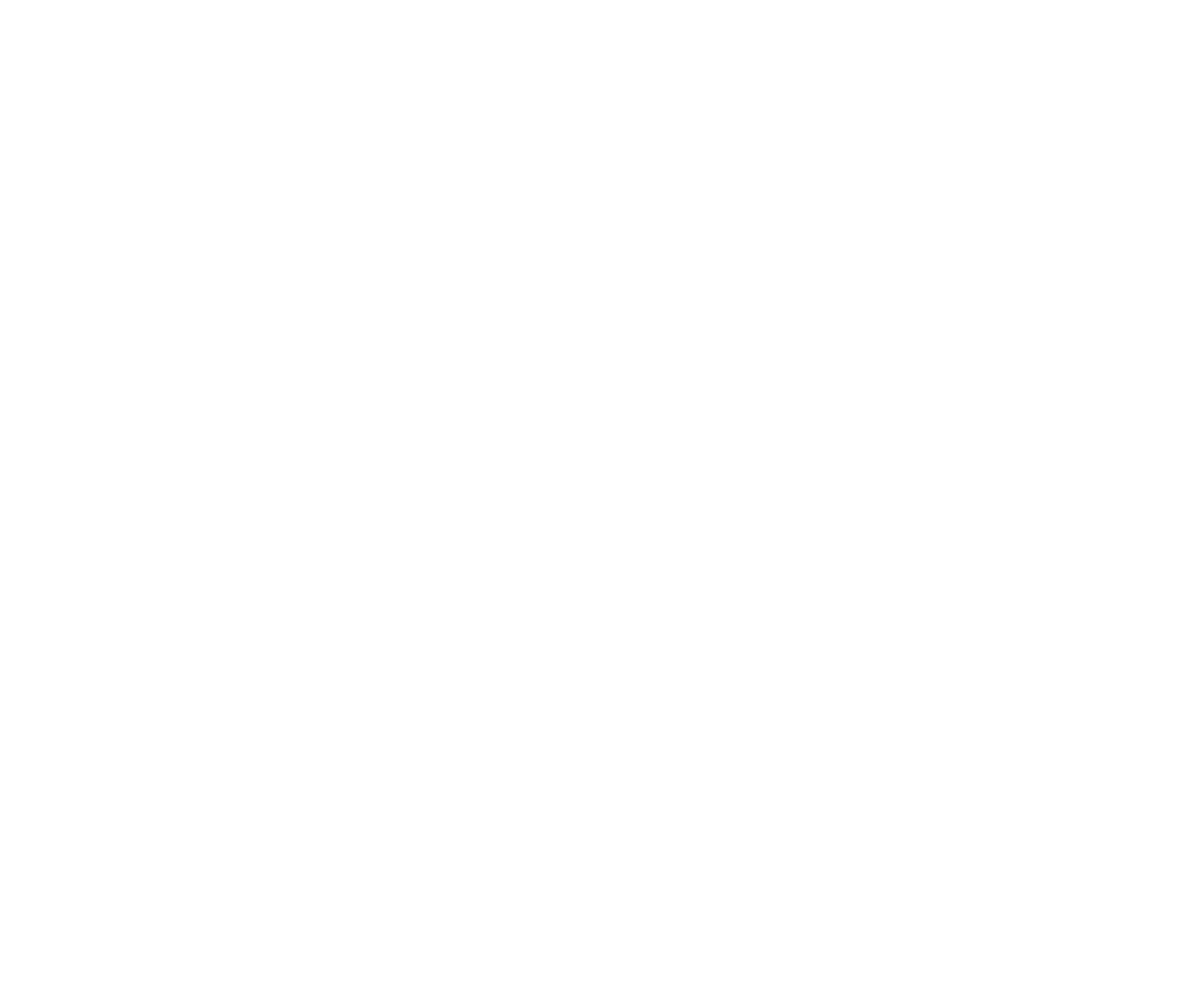
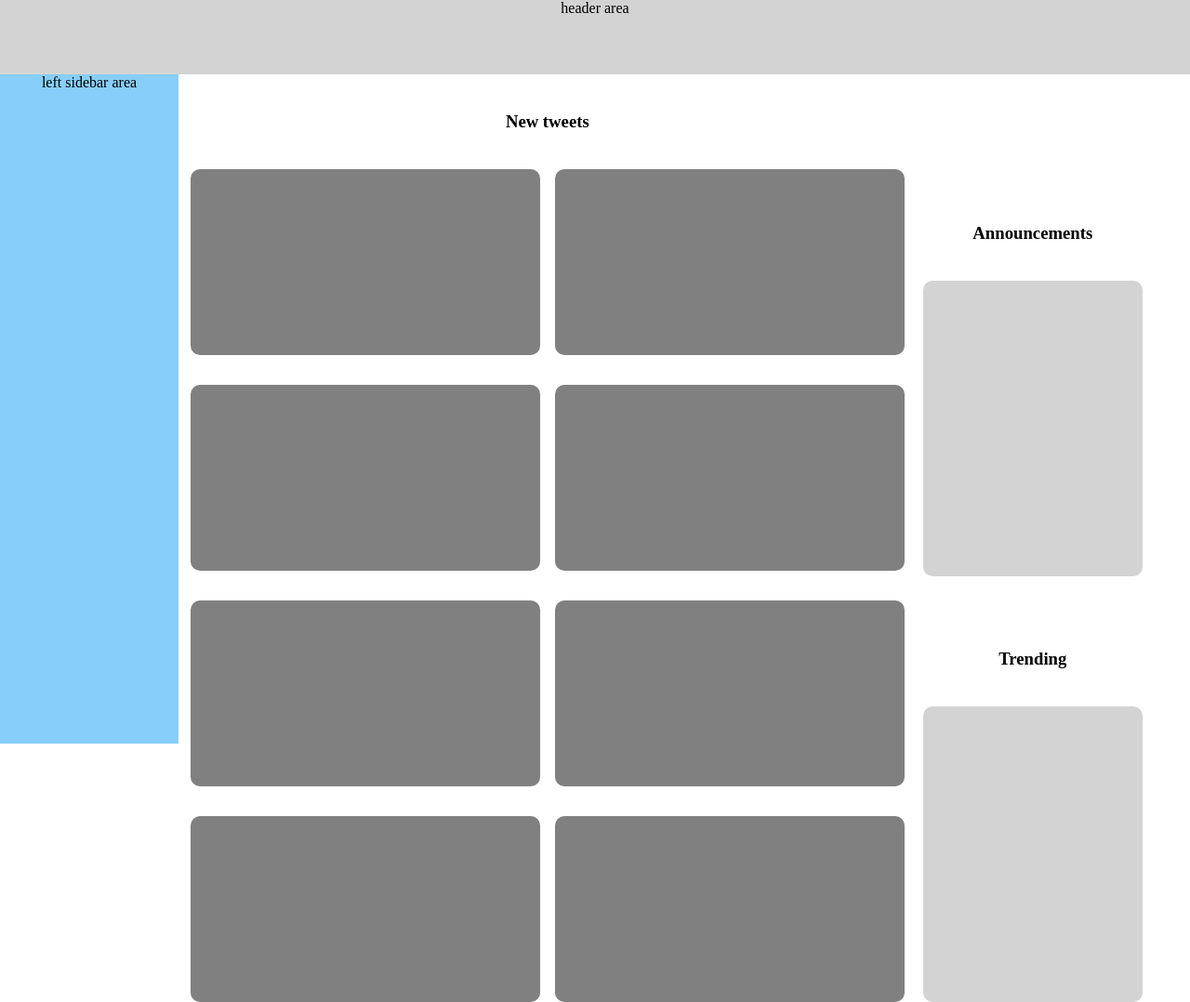
Before and after one commit to davidriver12/dashboard2, a plain HTML site: page index.html in a window 1280 px wide. Shown: the whole page at 93% size. Before the commit the page ends 800 px from the top, so only its background shows below. Drawn offline with Linux system fonts and the light colour scheme.

Commit message:
Create basic layout with fixed header and sidebar.

```diff
--- a/css/style.css
+++ b/css/style.css
@@ -0,0 +1,71 @@
+* {
+    margin: 0px;
+    padding: 0px;
+}
+
+body {
+    text-align: center;
+}
+
+.header {
+    height: 10vh;
+    background: lightgray;
+    width: 100%;
+    z-index: 12;
+    position: fixed;
+}
+
+.left-sidebar {
+    top: 10vh;
+    height: 90vh;
+    background-color: lightskyblue;
+    width: 15vw;
+    z-index: 12;
+    position: fixed;
+}
+
+
+.main {
+    margin-left: 1vw;
+    left: 15vw;
+    width: 80vw;
+    position: relative;
+    top: 10vh;
+    display: grid;
+    grid-template-columns: 3fr 1fr;
+}
+
+.content-grid {
+    display: grid;
+    gap: 2rem 1rem;
+    grid-template-columns: repeat(auto-fit, minmax(300px, 1fr));
+}
+
+h3 {
+    margin: 5vh 0px 5vh 0px;
+}
+
+.card {
+    border-radius: 10px;
+    min-height: 200px;
+    background-color: gray;
+}
+
+.side-content {
+    margin-top: 15vh;
+    margin-left: 20px;
+    display: grid;
+    gap: 3vw;
+    grid-template-rows: 1fr 1fr;
+}
+
+.announcements, .trending {
+    display: flex;
+    flex-direction: column;
+}
+
+.side-card {
+    border-radius: 10px;
+    background-color: lightgray;
+    flex: 1;
+}
--- a/index.html
+++ b/index.html
@@ -7,6 +7,38 @@
     <script src="js/javascript.js"></script>
 </head>
 <body>
-
+    <div class="box-area">
+        <div class="header">
+            <p>header area</p>
+        </div>
+        <div class="left-sidebar">
+            <p>left sidebar area</p>
+        </div>
+        <div class="main">
+            <div class="content">
+                <h3>New tweets</h3>
+                <div class="content-grid">
+                    <div class="card"></div>
+                    <div class="card"></div>
+                    <div class="card"></div>
+                    <div class="card"></div>
+                    <div class="card"></div>
+                    <div class="card"></div>
+                    <div class="card"></div>
+                    <div class="card"></div>
+                </div>
+            </div>
+            <div class="side-content">
+                <div class="announcements">
+                    <h3>Announcements</h3>
+                    <div id="an-card" class="side-card"></div>
+                </div>
+                <div class="trending">
+                    <h3>Trending</h3>
+                    <div id="tr-card" class="side-card"></div>
+                </div>
+            </div>
+        </div>
+    </div>
 </body>
 </html>
```
